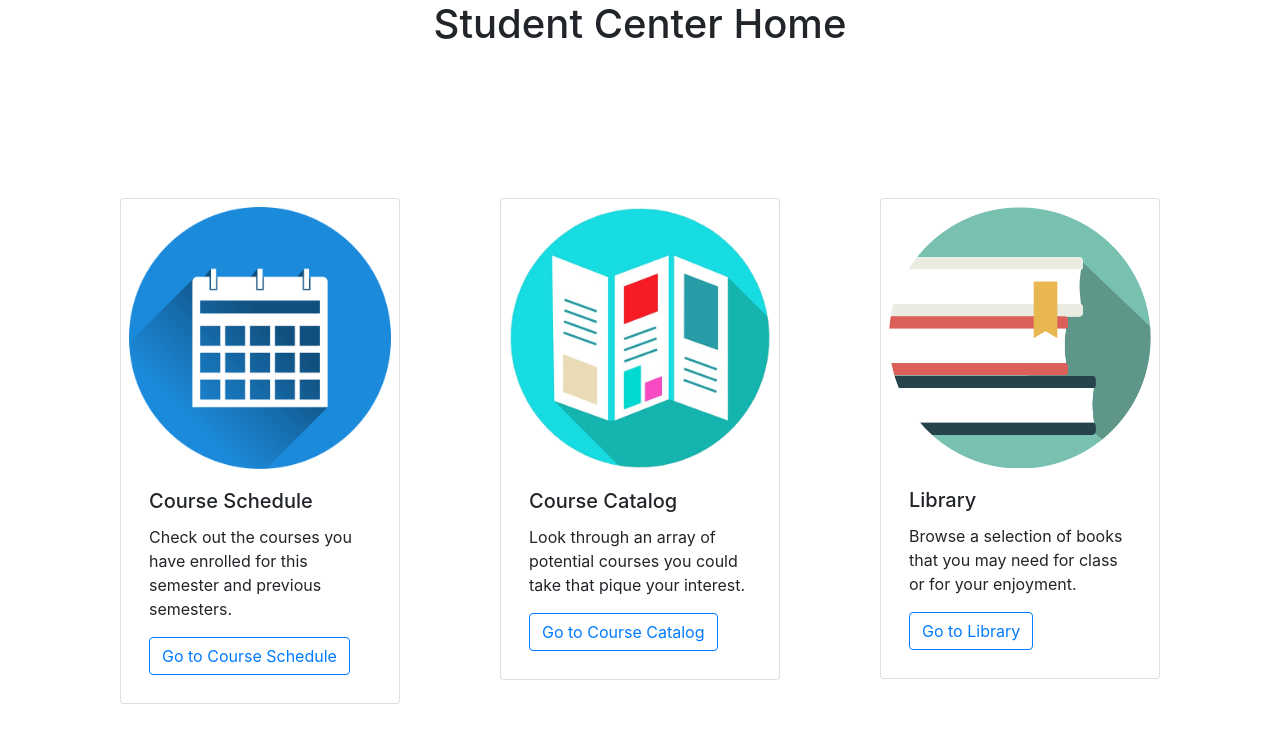
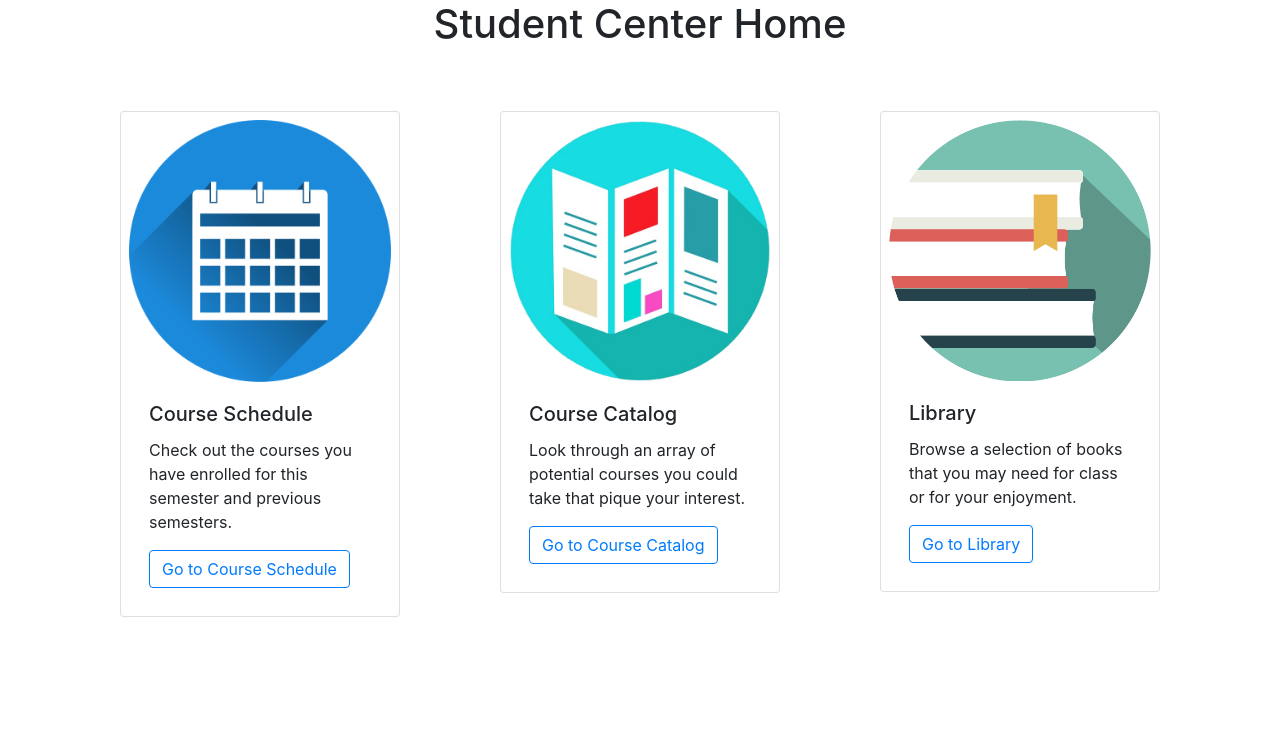
Before and after one commit to charlieSplittstoser/FinalProject, a Flask app: page / in a window 1280 px wide. Shown: the part 52-800 px from the top of the page. Run offline with Flask 2, Linux system fonts and the light colour scheme; data that the repository does not hold is empty; some libraries are stand-ins or nearby versions.

Commit message:
Changed margin on home page

```diff
--- a/app/static/styles.css
+++ b/app/static/styles.css
@@ -33,7 +33,7 @@
 }
 
 #index {
-  margin-top: 150px;
+  margin-top: 5%;
 }
 
 img {
```
